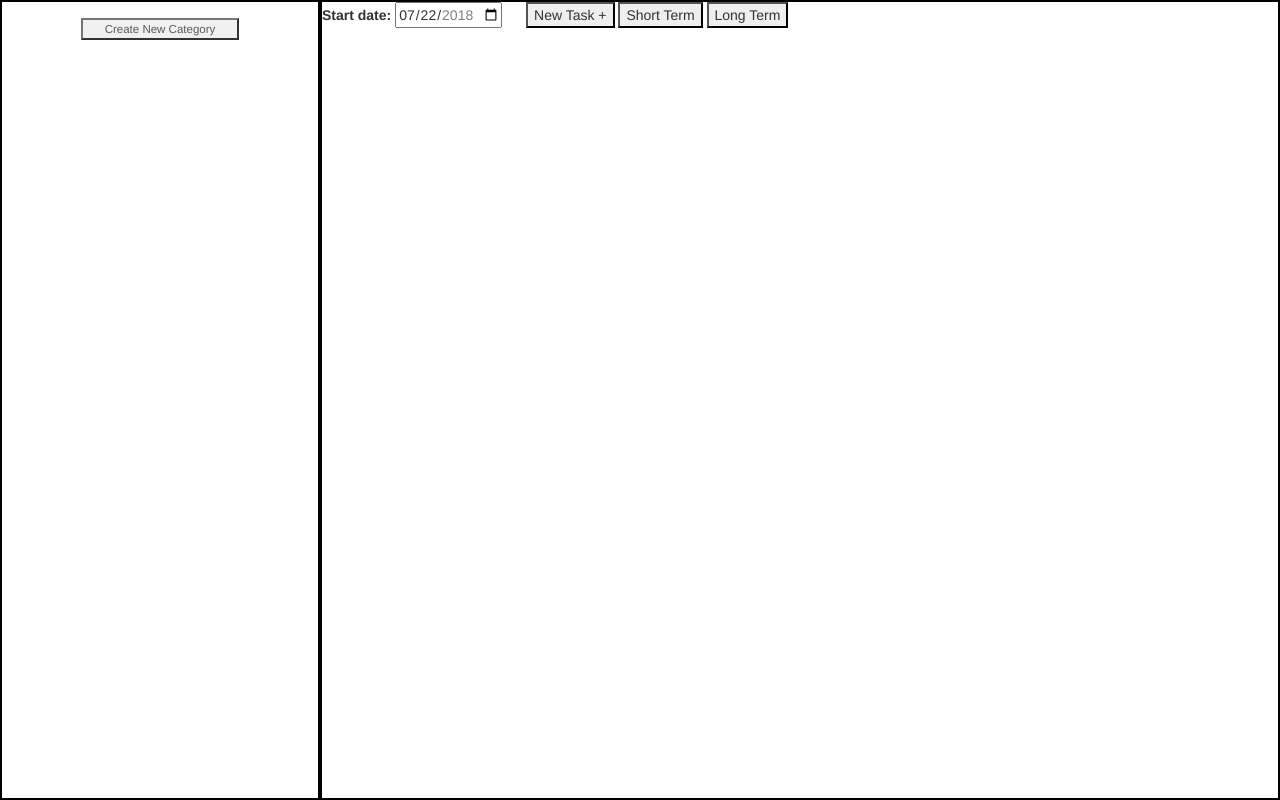
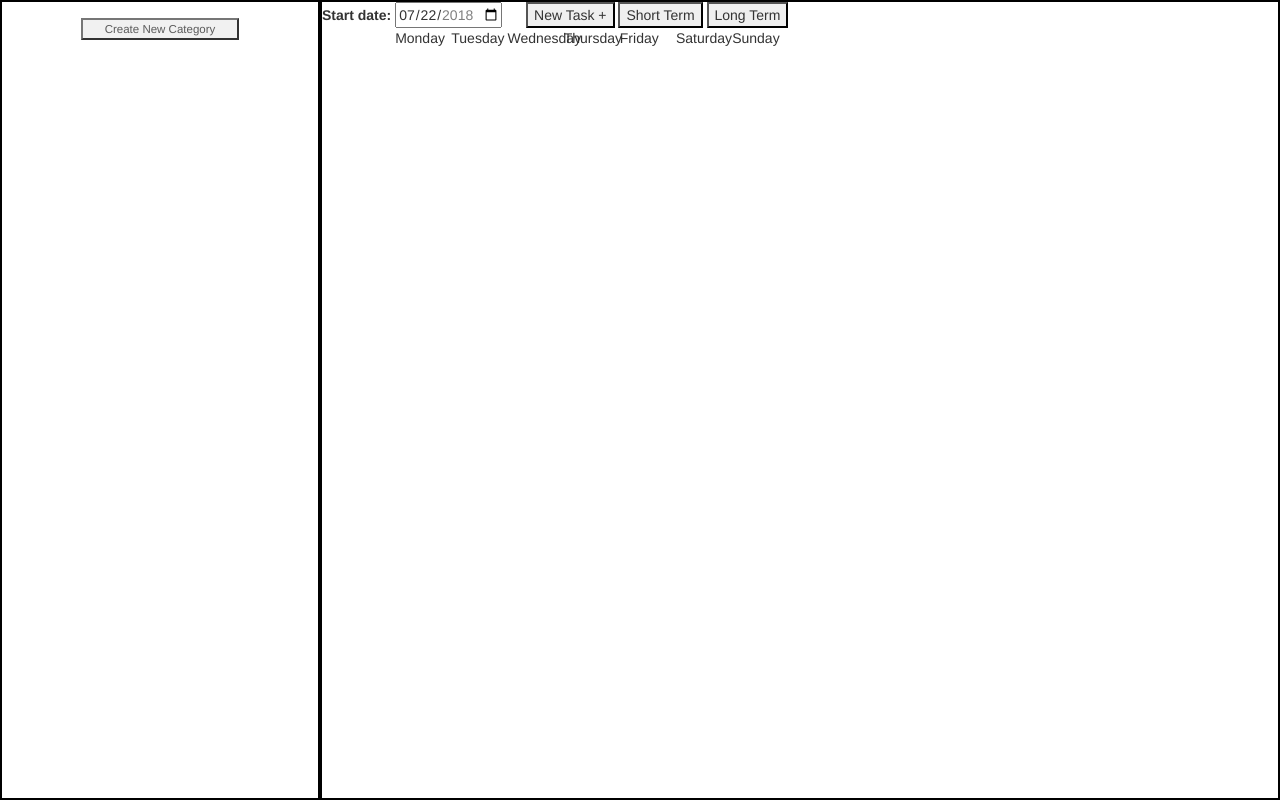
Before and after one commit to jkrovitz/assignmentPlanner, a Flask app: page /task_viz in a window 1280 px wide. Run offline with Flask 2, Linux system fonts and the light colour scheme; a user stored in the database is signed in; some libraries are stand-ins or nearby versions.

Commit message:
Started time display readout
I still need to make it read horizontally instead of stacked.

```diff
--- a/taskViz/static/css/timeline.css
+++ b/taskViz/static/css/timeline.css
@@ -48,7 +48,10 @@ html, body, .grid-container { height: 100%; margin: 0; }
 .Category { grid-area: Category;
 border: solid 2px black; }
 
-
+.timeColumnHeader {
+  width: calc(100% / 7);
+	float: left;
+}
 
 * {box-sizing: border-box;}
 
--- a/taskViz/templates/task_viz.html
+++ b/taskViz/templates/task_viz.html
@@ -87,6 +87,12 @@
               <button id="shortTermButton" onclick="openNewShortTermForm();">Short Term</button>
               <button id="longTermButton" onclick="openNewLongTermForm();">Long Term</button>
           </div>
+
+          <div>
+            <div class="timeColumnHeader">Monday</div><div class="timeColumnHeader">Tuesday</div><div class="timeColumnHeader">Wednesday</div>
+            <div class="timeColumnHeader">Thursday</div><div class="timeColumnHeader">Friday</div><div class="timeColumnHeader">Saturday</div><div class="timeColumnHeader">Sunday</div>
+          </div>
+
         </div>
       </div>
 
```
